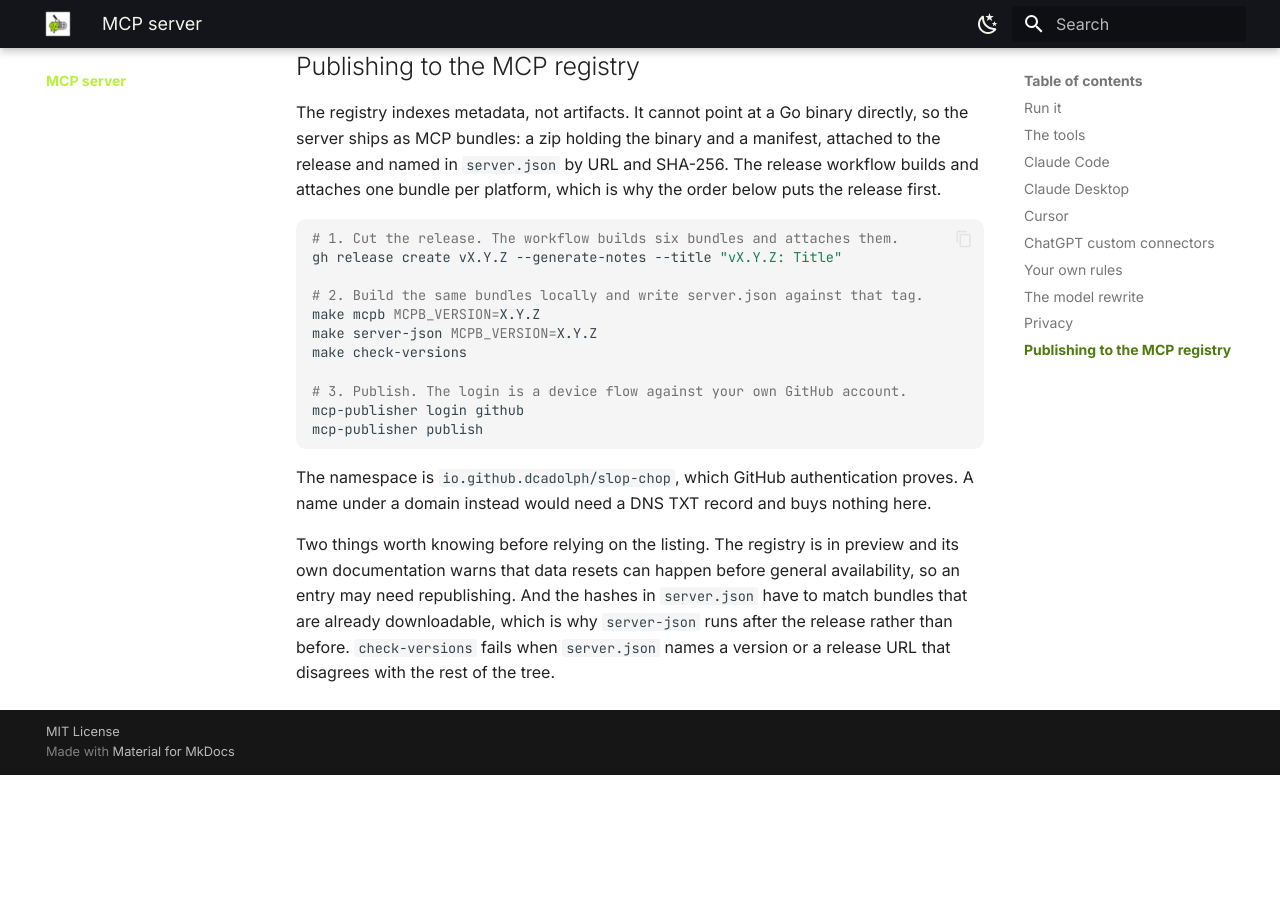
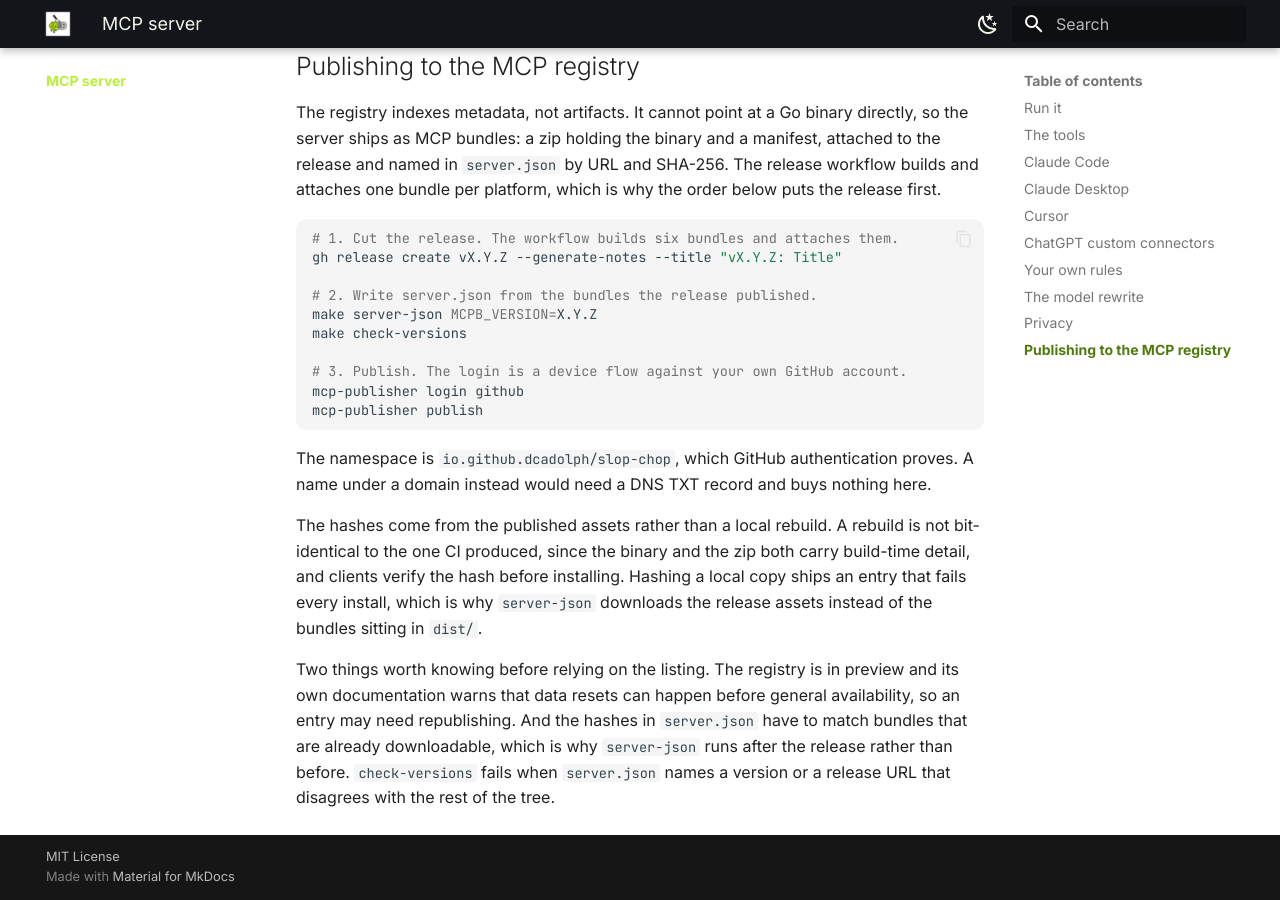
Before and after one commit to dcadolph/slop-chop, an MkDocs documentation site: the page built from docs/MCP.md, in a window 1280 px wide and 900 px high, scrolled down 3272 px. Built offline with MkDocs 1.6.1 and Material for MkDocs 9.7.7, drawn with Linux system fonts in a browser that asks for light colours; before the commit the page ends 4047 px from its top, so only the background shows below that.

Commit message:
Hash the published bundles, not a local rebuild
A rebuild is not bit-identical to the one CI produced: the binary and the
zip both carry build-time detail. Clients verify fileSha256 before
installing, so an entry built from local copies fails every install, and
the first generated server.json missed all six hashes. server-json
downloads the release assets now.

```diff
--- a/docs/MCP.md
+++ b/docs/MCP.md
@@ -145,8 +145,7 @@
 # 1. Cut the release. The workflow builds six bundles and attaches them.
 gh release create vX.Y.Z --generate-notes --title "vX.Y.Z: Title"
 
-# 2. Build the same bundles locally and write server.json against that tag.
-make mcpb MCPB_VERSION=X.Y.Z
+# 2. Write server.json from the bundles the release published.
 make server-json MCPB_VERSION=X.Y.Z
 make check-versions
 
@@ -158,6 +157,12 @@
 The namespace is `io.github.dcadolph/slop-chop`, which GitHub authentication proves. A
 name under a domain instead would need a DNS TXT record and buys nothing here.
 
+The hashes come from the published assets rather than a local rebuild. A rebuild is not
+bit-identical to the one CI produced, since the binary and the zip both carry build-time
+detail, and clients verify the hash before installing. Hashing a local copy ships an entry
+that fails every install, which is why `server-json` downloads the release assets instead
+of the bundles sitting in `dist/`.
+
 Two things worth knowing before relying on the listing. The registry is in preview and its
 own documentation warns that data resets can happen before general availability, so an
 entry may need republishing. And the hashes in `server.json` have to match bundles that are
```
Also changed, not shown: 1 other file.
